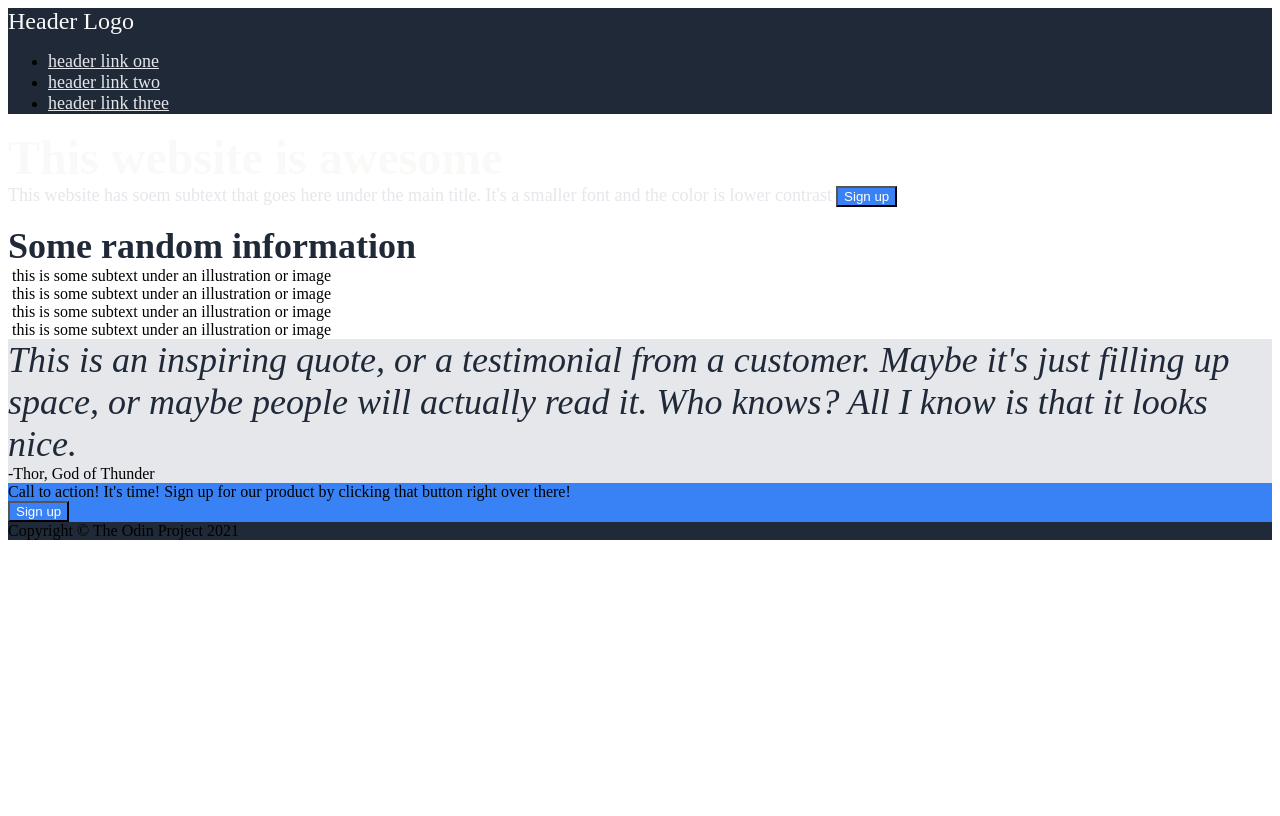
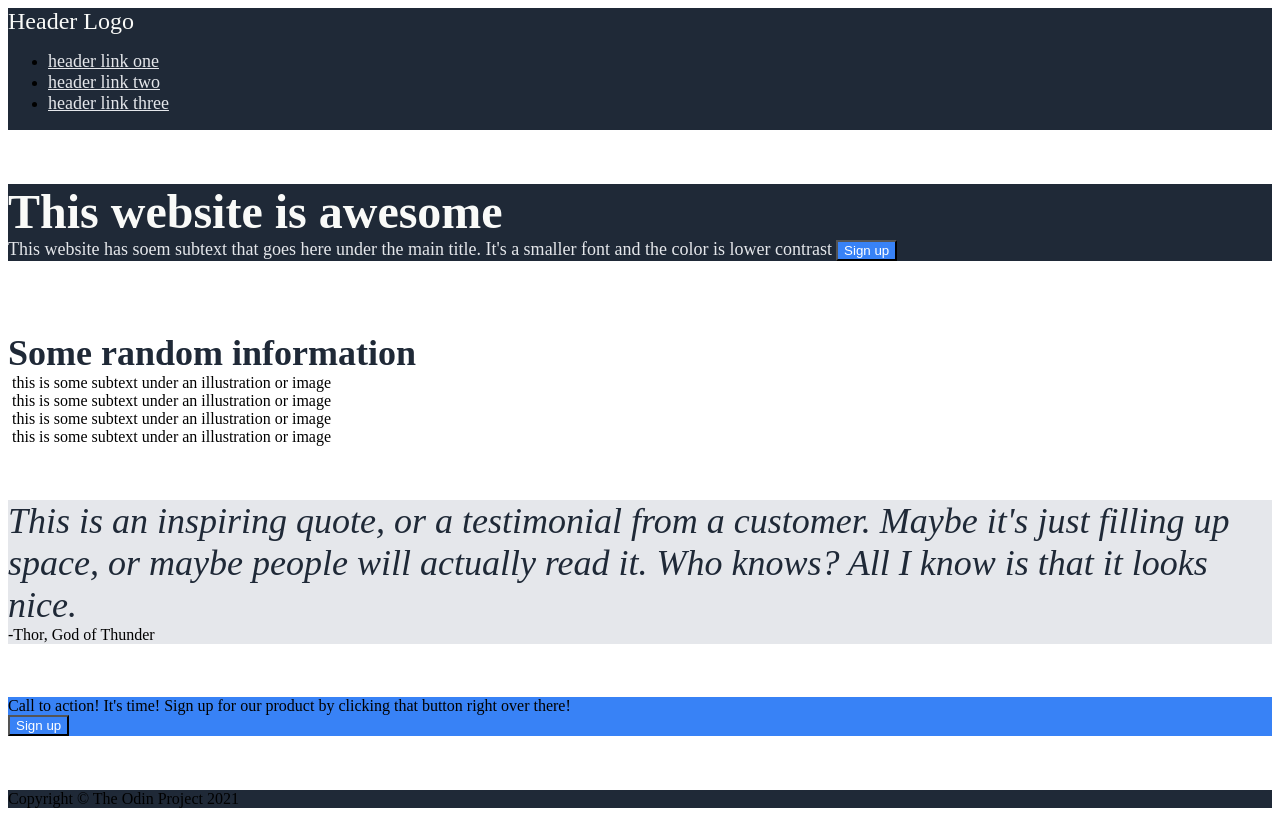
Before and after one commit to eric-holdener/odin-landing-page, a plain HTML site: page index.html in a window 1280 px wide. Drawn offline with Linux system fonts and the light colour scheme.

Commit message:
starting basic flexbox laying out, going to bed for the night. Will try to finish this project over the weekend

```diff
--- a/index.html
+++ b/index.html
@@ -18,9 +18,9 @@
             <li><a href=#>header link three</a></li>
         </ul>
     </div>
-    <div class="container-col">
+    <div class="container">
         <div>
-            <div>
+            <div class="hero">
                 <div class="hero-main">This website is awesome</div>
                 <text class="hero-second">This website has soem subtext that goes here under the main title. It's a smaller font and the color is lower contrast</text>
                 <button>Sign up</button>
--- a/style/style.css
+++ b/style/style.css
@@ -1,4 +1,17 @@
-.header, .footer {
+body {
+    display: flex;
+    flex-direction: column;
+    height: 100vh;
+}
+
+.container {
+    flex-grow: 1;
+    display: flex;
+    flex-direction: column;
+    justify-content: space-evenly;
+}
+
+.header, .footer, .hero {
     background-color: #1F2937;
 }
 
```
